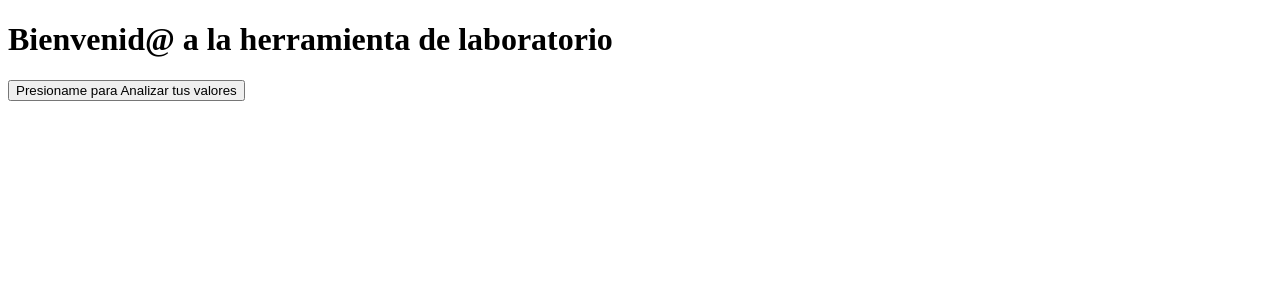
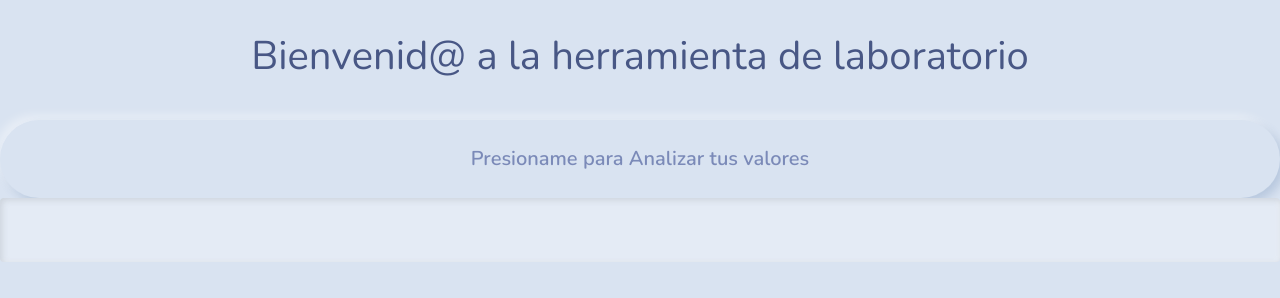
Before and after one commit to billadriang/simuladorInteractivo, a plain HTML site: page index.html in a window 1280 px wide. Drawn offline with nearby package versions, Linux system fonts and the light colour scheme; the site is published under a folder, as on GitHub Pages, so addresses that start at the root find nothing.

Commit message:
Bootstrap linkeado correcto[C

```diff
--- a/index.html
+++ b/index.html
@@ -6,8 +6,8 @@
     <meta http-equiv="X-UA-Compatible" content="IE=edge">
     <meta name="viewport" content="width=device-width, initial-scale=1.0">
     <!-- Bootswatch -->
-    <link rel="stylesheet" href="/simuladorInteractivo/bootstrap.css">
-    <link rel="stylesheet" href="/simuladorInteractivo/style.css">
+    <link rel="stylesheet" href="bootstrap.css">
+    <link rel="stylesheet" href="style.css">
     <title>Simulador Interactivo Bill Gaize</title>
 </head>
 
```
